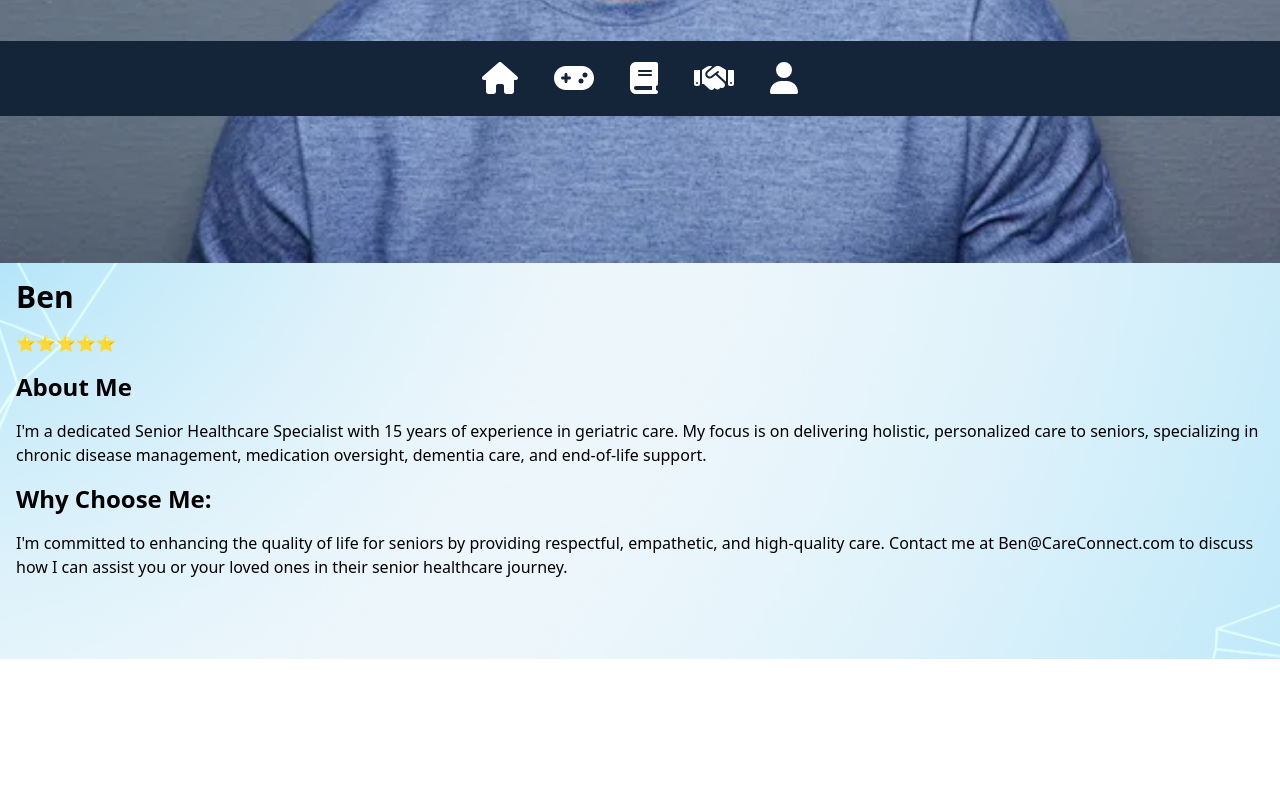
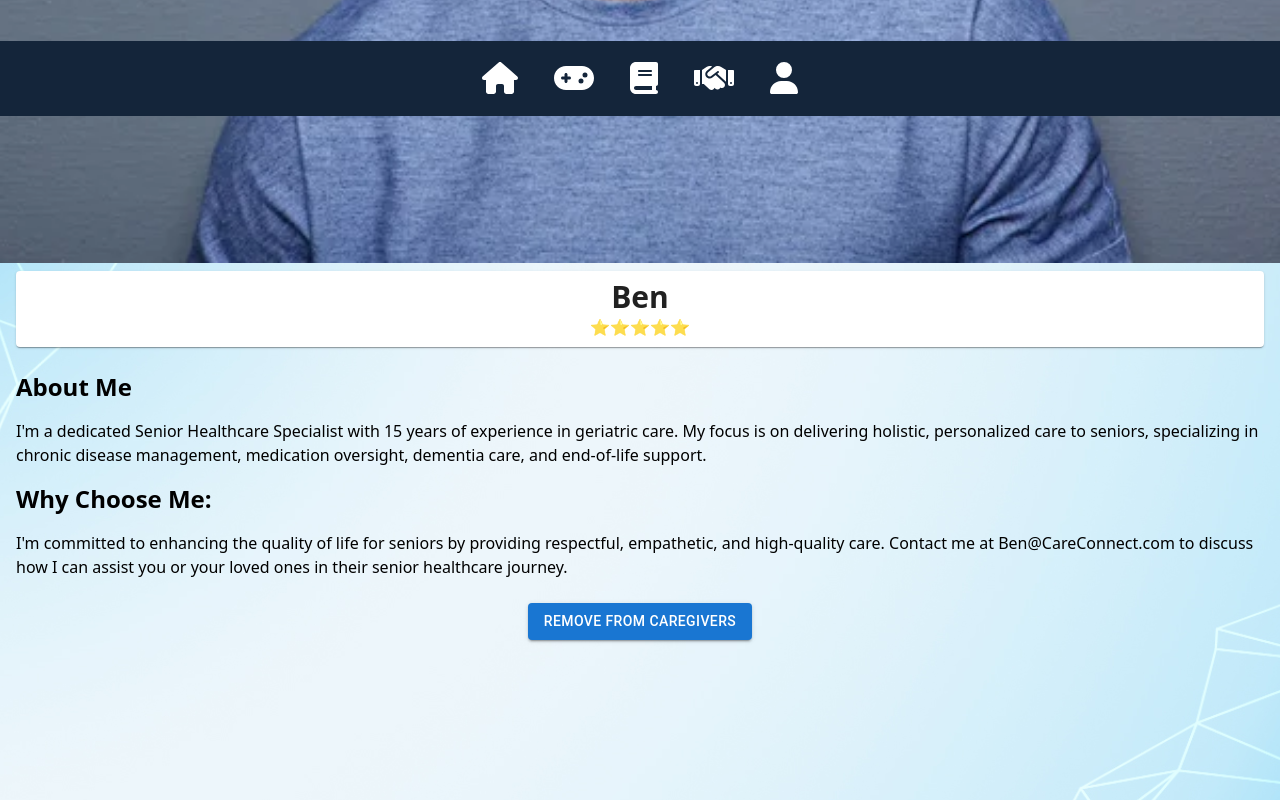
Before and after one commit to joshuaenoch/care-connect, a React (Vite) app in the folder CareConnect/: page /CaregiverMoreDetails in a window 1280 px wide. Shown: the part 684-1484 px from the top of the page. Before the commit the page ends 1343 px from the top, so only its background shows below. Built offline with nearby package versions, Linux system fonts and the light colour scheme.

Commit message:
added more styling

```diff
--- a/CareConnect/src/pages/CaregiverMoreDetailsPage.jsx
+++ b/CareConnect/src/pages/CaregiverMoreDetailsPage.jsx
@@ -1,5 +1,6 @@
 import { dummyCaregiverData } from "./CaregiverPage";
 import { getStars } from "../components/CaregiverCarousel";
+import { Button, Card } from "@mui/material";
 
 function CaregiverMoreDetails() {
     const caregiver = dummyCaregiverData[2];
@@ -7,13 +8,16 @@ function CaregiverMoreDetails() {
     return (
         <>
             <img src={caregiver.image} className="object-cover w-full h-2/5"/>
-            <div className="mx-4 pb-20">
-                <h1 className="font-extrabold text-3xl my-4">{caregiver.name}</h1>
-                {getStars(caregiver.rating)}
+            <div className="mx-4 pb-40">
+                <Card className="my-2 py-2 text-center">
+                    <h1 className="font-extrabold text-3xl">{caregiver.name}</h1>
+                    {getStars(caregiver.rating)}
+                </Card>
                 <h2 className="font-bold text-2xl py-4">About Me</h2>
                 <p>I&apos;m a dedicated Senior Healthcare Specialist with 15 years of experience in geriatric care. My focus is on delivering holistic, personalized care to seniors, specializing in chronic disease management, medication oversight, dementia care, and end-of-life support.</p>
                 <h2 className="font-bold text-2xl py-4">Why Choose Me:</h2>
                 <p>I&apos;m committed to enhancing the quality of life for seniors by providing respectful, empathetic, and high-quality care. Contact me at {caregiver.name}@CareConnect.com to discuss how I can assist you or your loved ones in their senior healthcare journey.</p>
+                <div className="mt-6 flex items-center justify-center"><Button variant="contained">Remove From Caregivers</Button></div>
             </div>
         </>
      );
```
